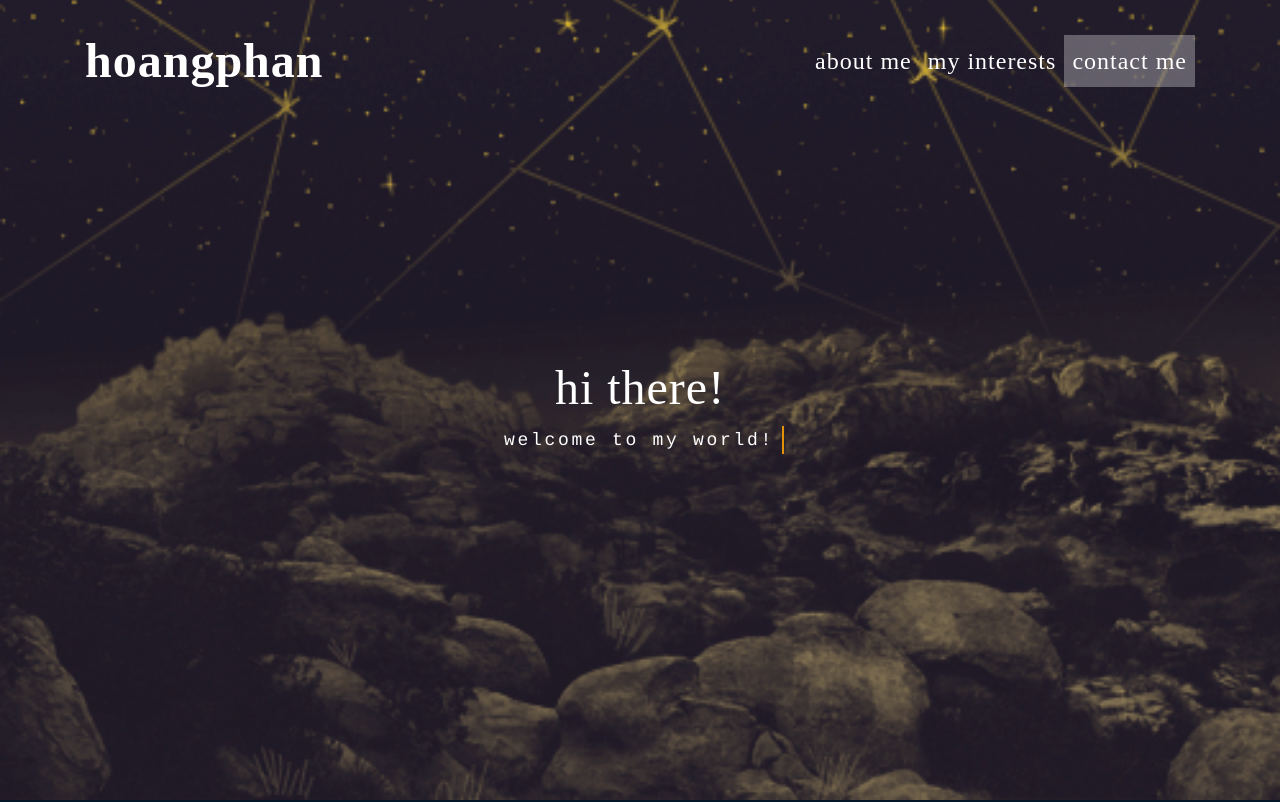
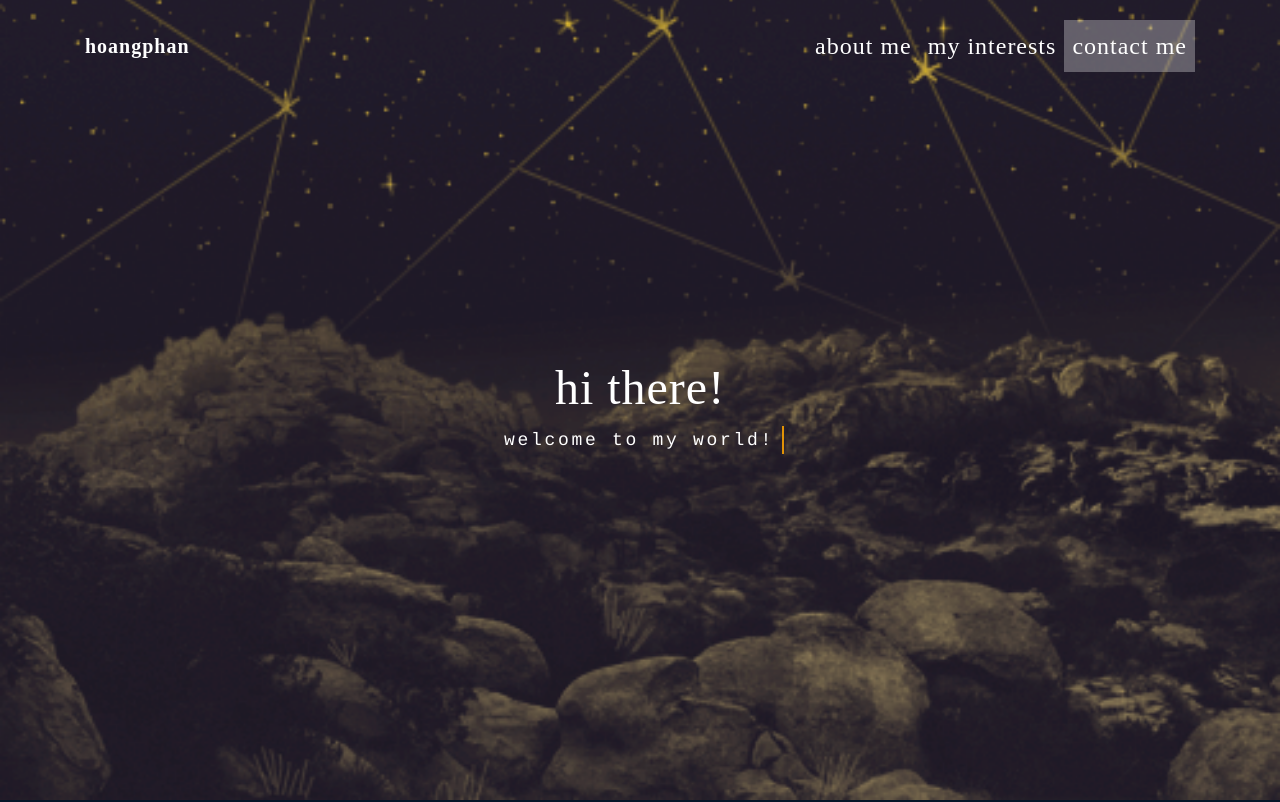
Before and after one commit to MeganPhan/profile, a website with bundled scripts: page index.html in a window 1280 px wide. Shown: the top 802 px of the page. Built offline with nearby package versions, Linux system fonts and the light colour scheme.

Commit message:
Update index.html

```diff
--- a/index.html
+++ b/index.html
@@ -40,7 +40,7 @@
     <!-- Navigation -->
     <nav class="navbar navbar-expand-lg navbar-light fixed-top" id="mainNav">
       <div class="container">
-        <a class="navbar-brand js-scroll-trigger" href="#page-top"><font face="sacramento" size="8">HoangPhan</font></a>
+        <a class="navbar-brand js-scroll-trigger" href="#page-top"><font face="sacramento">HoangPhan</font></a>
         <button class="navbar-toggler navbar-toggler-right" type="button" data-toggle="collapse" data-target="#navbarResponsive" aria-controls="navbarResponsive" aria-expanded="false" aria-label="Toggle navigation">
           Menu
           <i class="fa fa-bars"></i>
```
